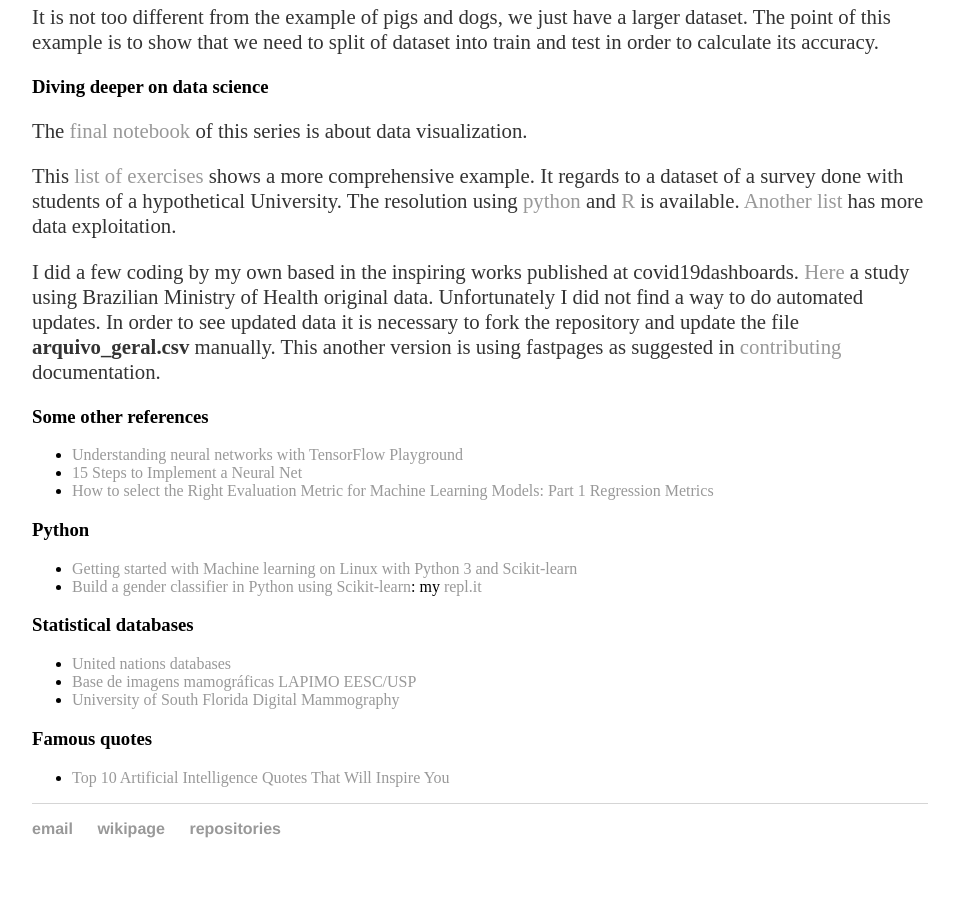
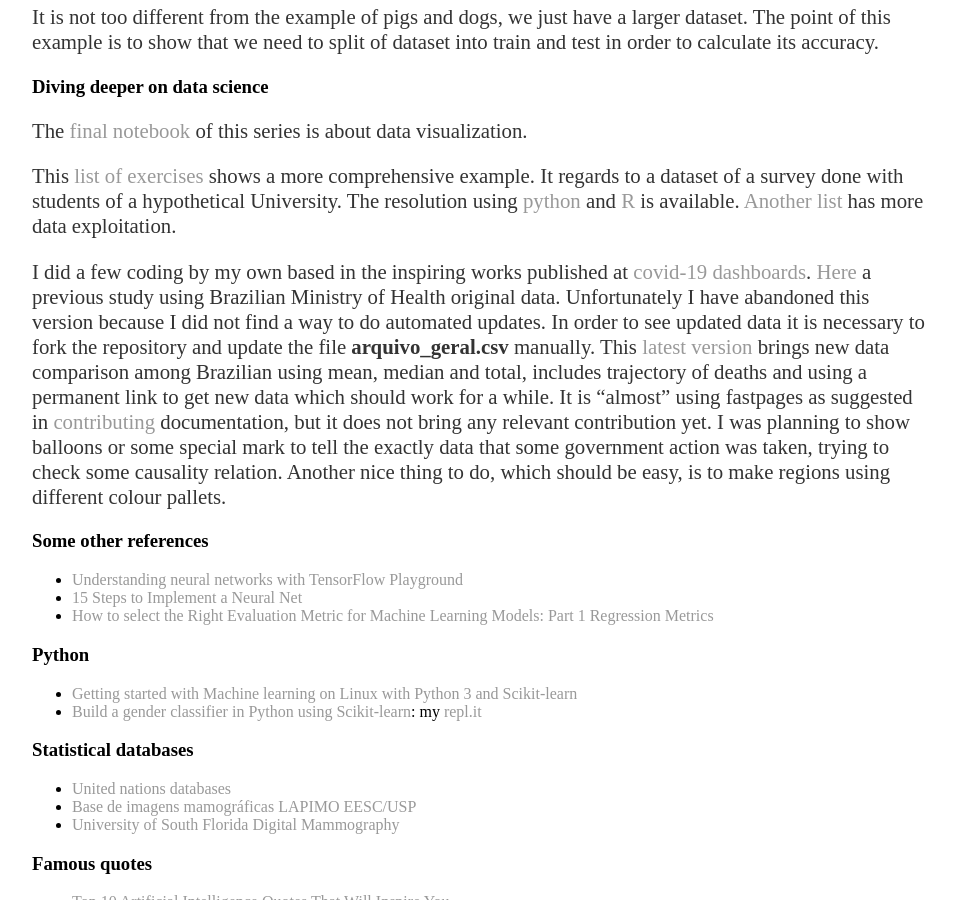
Before and after one commit to cleberjamaral/cleberjamaral.github.io, a Jekyll site: the page built from knowledge/research/machine-learning.md, in a window 1280 px wide and 900 px high, scrolled down 971 px. Shown: the whole window, without its empty margins (160-1116 px from the left). Built offline with Jekyll 4.4.1, drawn with Linux system fonts in a browser that asks for light colours; our own code applies the rules of GitHub Pages for plain Markdown files.

Commit message:
GitBook: [master] one page modified

```diff
--- a/knowledge/research/machine-learning.md
+++ b/knowledge/research/machine-learning.md
@@ -28,7 +28,7 @@
 
 This [list of exercises](https://github.com/cleberjamaral/EstatisticaTYU/tree/master/Python_Lista2) shows a more comprehensive example. It regards to a dataset of a survey done with students of a hypothetical University. The resolution using [python](https://github.com/cleberjamaral/EstatisticaTYU/tree/master/Python_Lista2) and [R](https://github.com/cleberjamaral/EstatisticaTYU/tree/master/R) is available. [Another list](https://github.com/cleberjamaral/EstatisticaTYU/tree/master/Python_Lista3) has more data exploitation.
 
-I did a few coding by my own based in the inspiring works published at covid19dashboards. [Here](https://nbviewer.jupyter.org/github/cleberjamaral/cleberjamaral.github.io/blob/master/knowledge/research/machine-learning/brazil-states-cases-trajectories.ipynb) a study using Brazilian Ministry of Health original data. Unfortunately I did not find a way to do automated updates. In order to see updated data it is necessary to fork the repository and update the file **arquivo\_geral.csv** manually. This another version is using fastpages as suggested in [contributing](https://github.com/cleberjamaral/covid19-dashboard/blob/master/CONTRIBUTING.md) documentation.
+I did a few coding by my own based in the inspiring works published at  [covid-19 dashboards](https://covid19dashboards.com/). [Here](https://nbviewer.jupyter.org/github/cleberjamaral/cleberjamaral.github.io/blob/master/knowledge/research/machine-learning/brazil-states-cases-trajectories.ipynb) a previous study using Brazilian Ministry of Health original data. Unfortunately I have abandoned this version because I did not find a way to do automated updates. In order to see updated data it is necessary to fork the repository and update the file **arquivo\_geral.csv** manually. This [latest version](https://colab.research.google.com/github/cleberjamaral/cleberjamaral.github.io/blob/master/knowledge/research/machine-learning/brazil-states-trajectories-and-deaths.ipynb) brings new data comparison among Brazilian using mean, median and total, includes trajectory of deaths and using a permanent link to get new data which should work for a while. It is "almost" using fastpages as suggested in [contributing](https://github.com/cleberjamaral/covid19-dashboard/blob/master/CONTRIBUTING.md) documentation, but it does not bring any relevant contribution yet. I was planning to show balloons or some special mark to tell the exactly data that some government action was taken, trying to check some causality relation. Another nice thing to do, which should be easy, is to make regions using different colour pallets.
 
 ### Some other references
 
```
